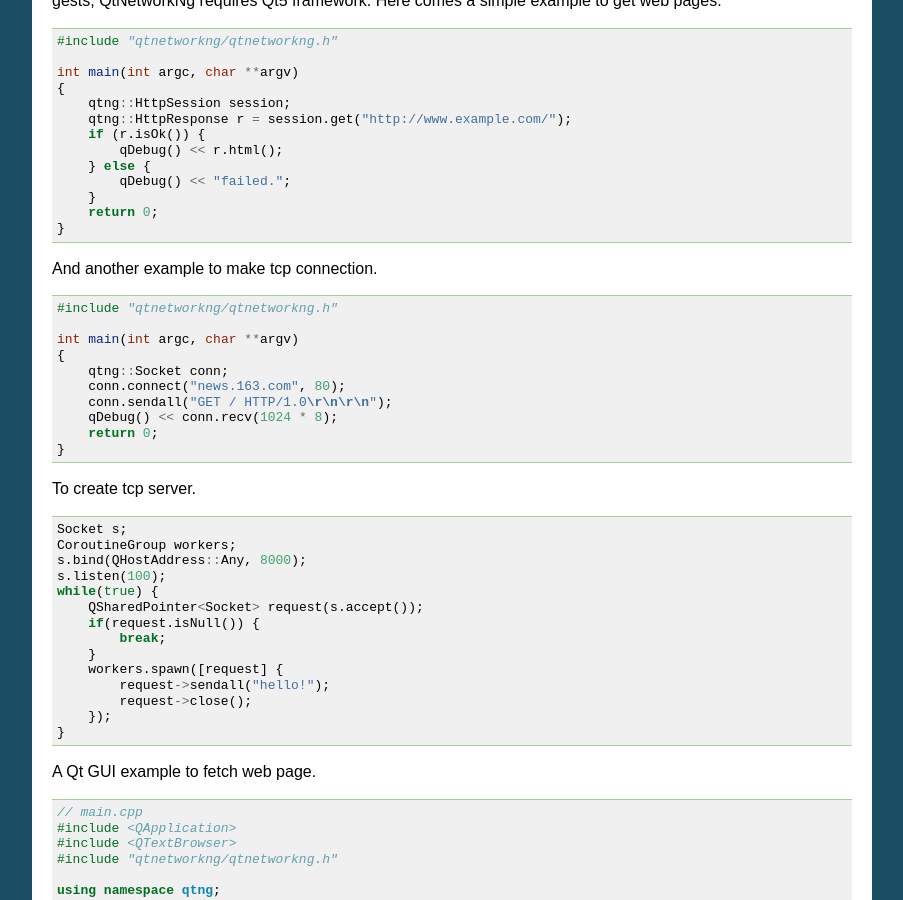
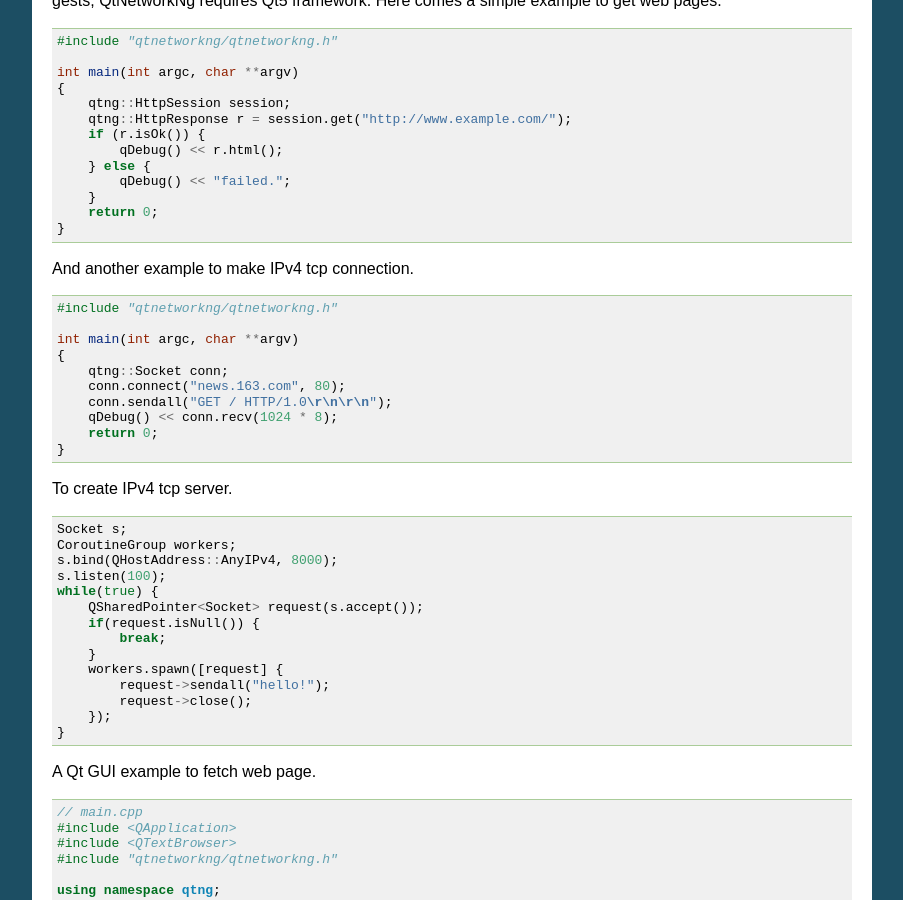
Before and after one commit to hgoldfish/qtnetworkng, a Sphinx documentation site: the page built from docs/index.rst, in a window 1280 px wide and 900 px high, scrolled down 424 px. Shown: the whole window, without its empty margins (198-1101 px from the left). Built offline with Sphinx 7.4.7, drawn with Linux system fonts in a browser that asks for light colours.

Commit message:
update documents.

```diff
--- a/docs/index.rst
+++ b/docs/index.rst
@@ -39,7 +39,7 @@ QtNetworkNg is a coroutine-based network toolkit, like boost::asio but uses conc
         return 0;
     }
 
-And another example to make tcp connection.
+And another example to make IPv4 tcp connection.
 
 .. code-block:: c++
 
@@ -54,13 +54,13 @@ And another example to make tcp connection.
         return 0;
     }
 
-To create tcp server.
+To create IPv4 tcp server.
 
 .. code-block:: c++
 
     Socket s;
     CoroutineGroup workers;
-    s.bind(QHostAddress::Any, 8000);
+    s.bind(QHostAddress::AnyIPv4, 8000);
     s.listen(100);
     while(true) {
         QSharedPointer<Socket> request(s.accept());
```
Also changed, not shown: README.md (+2 -2 lines), docs/intro.rst (+27 -11 lines), 5 other files.
